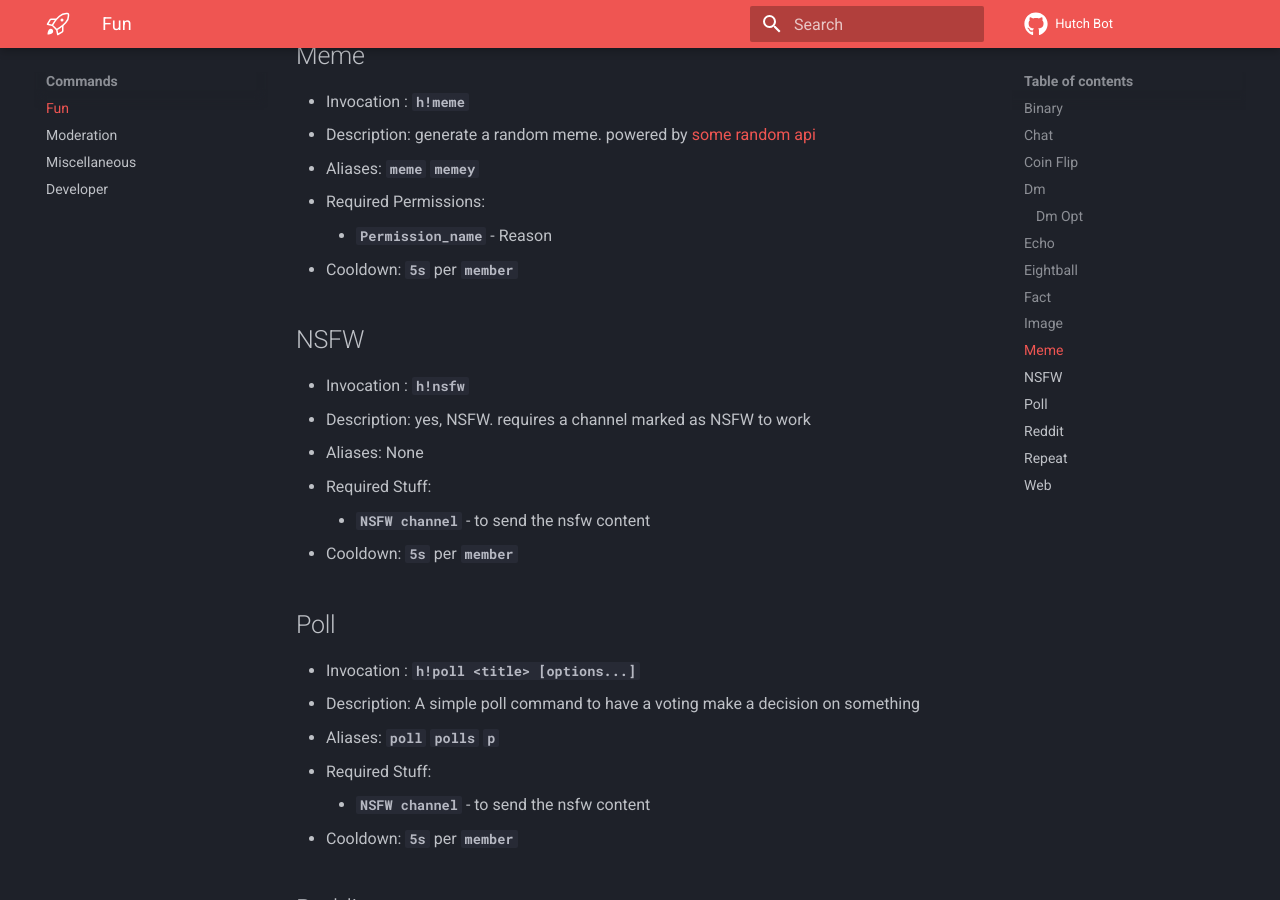
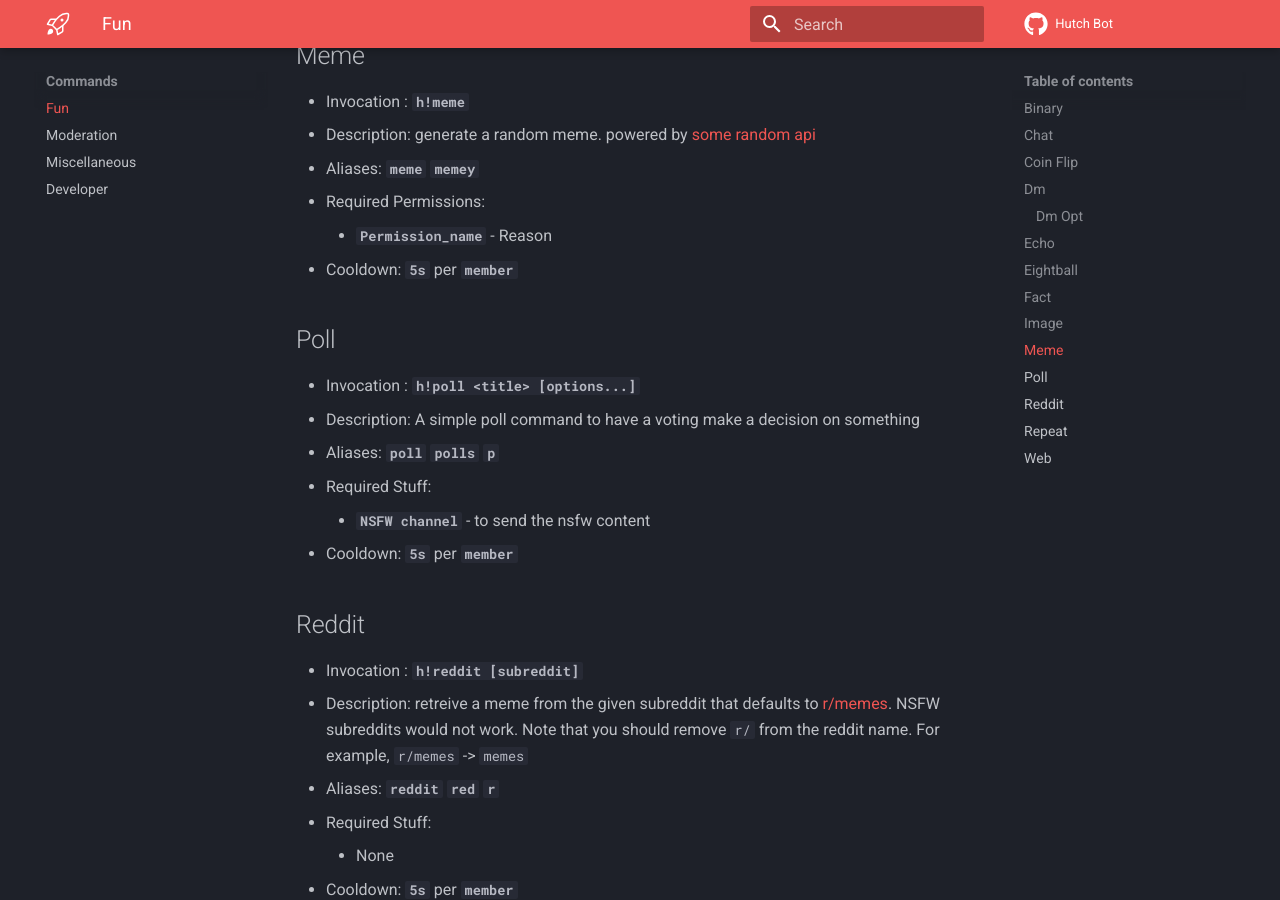
Before and after one commit to MarzaElise/Hutch-Bot-Docs, an MkDocs documentation site: the page built from docs/commands/fun.md, in a window 1280 px wide and 900 px high, scrolled down 2914 px. Built offline with MkDocs 1.6.1 and Material for MkDocs 9.7.7, drawn with Linux system fonts in a browser that asks for light colours; comment, search, counter and statistics services are not loaded.

Commit message:
Remove NSFW command docs

```diff
--- a/docs/commands/fun.md
+++ b/docs/commands/fun.md
@@ -92,15 +92,6 @@ Some commands for you to enjoy and spend your time happily
     - **`Permission_name`** - Reason
 - Cooldown: **`5s`** per **`member`**
 
-## NSFW
-
-- Invocation : **`h!nsfw`**
-- Description: yes, NSFW. requires a channel marked as NSFW to work
-- Aliases: None
-- Required Stuff:
-    - **`NSFW channel`** - to send the nsfw content
-- Cooldown: **`5s`** per **`member`**
-
 ## Poll
 
 - Invocation : **`h!poll <title> [options...]`**
```
